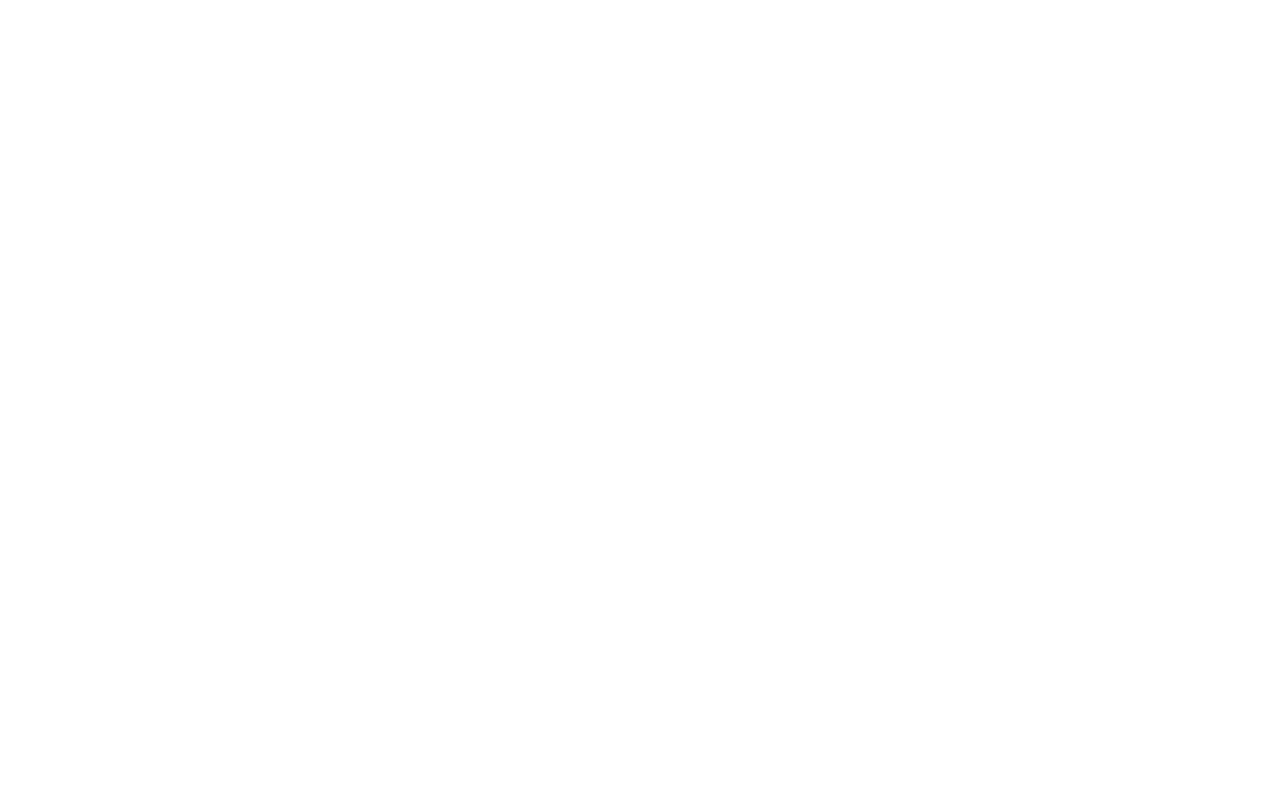
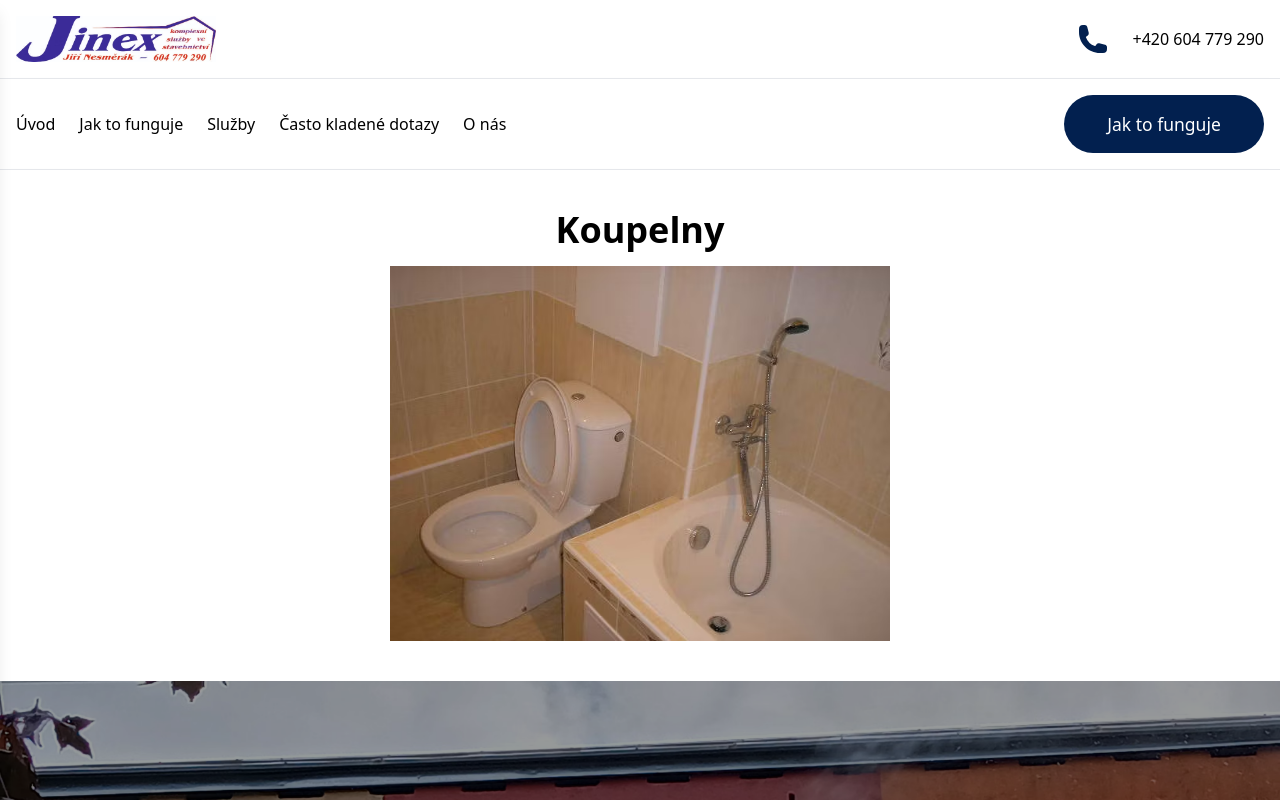
Before and after one commit to Keny2802/jinex, a Next.js app: page /sluzby/koupelny in a window 1280 px wide. Shown: the top 800 px of the page. Built offline with nearby package versions, Linux system fonts and the light colour scheme.

Commit message:
Přidání servicesPagesSet.

```diff
--- a/src/app/components/Logo.tsx
+++ b/src/app/components/Logo.tsx
@@ -1,6 +1,12 @@
+"use client";
+
+import {
+    usePathname
+} from "next/navigation";
 import {
     Fragment
 } from "react";
+import Link from "next/link";
 import clsx from "clsx";
 
 import Img from "./Img";
@@ -23,8 +29,12 @@
     fill,
     className
 } : props) => {
+    const pathName = usePathname();
+    const isHome = pathName === "/" ? "" : "/";
+
     return (
         <Fragment>
+            <Link href={isHome}>
                 <Img
                 {
                     ...(
@@ -41,6 +51,7 @@
                 type={type}
                 className={clsx(className, "logo-component")}
                 />
+            </Link>
         </Fragment>
     );
 };
--- a/src/app/sets/servicePagesSet.ts
+++ b/src/app/sets/servicePagesSet.ts
@@ -1,7 +1,58 @@
 const servicePagesSet = [
     {
-        url: "/sluzby/zemni-prace"
-    }
+        heading: "Výkopové práce",
+        url: "/sluzby/vykopove-prace",
+        src: "/vykopove-prace.avif",
+        alt: "Služba výkopové práce - Jinex.cz | Jiří Nesměrák"
+    },
+    {
+        heading: "Stavební a zámečnické konstrukce",
+        url: "/sluzby/stavebni-a-zamecnicke-kontrukce",
+        src: "/stavebni-a-zamecnicke-konstrukce.avif",
+        alt: "Služba stavební a zamečnické konstrukce - Jinex.cz | Jiří Nesměrák"
+    },
+    {
+        heading: "Společné prostory bytových prostorů",
+        url: "/sluzby/spolecne-prostory-bytovych-domu",
+        src: "/spolecne-prostory-bytovych-prostoru.avif",
+        alt: "Služba společné prostory bytových prostorů - Jinex.cz | Jiří Nesměrák"
+    },
+    {
+        heading: "Rekonstrukce a odizolování základů a kanalizace",
+        url: "/sluzby/rekonstrukce-a-odizolovani-zakladu-a-kanalizace",
+        src: "/rekonstrukce-a-odizolovani-zakladu-a-kanalizace.avif",
+        alt: "Služba rekonstrukce a odizolování základů a kanalizace - Jinex.cz | Jiří Nesměrák"
+    },
+    {
+        heading: "Rekonstrukce fasád a lodžií",
+        url: "/sluzby/rekonstrukce-fasad-a-lodzii",
+        src: "/rekonstrukce-fasad-a-lodzii.avif",
+        alt: "Služba rekonstrukce fasád a lodžií - Jinex.cz | Jiří Nesměrák"
+    },
+    {
+        heading: "Rekonstrukce fasád a lodžií",
+        url: "/sluzby/rekonstrukce-fasad-a-lodzii",
+        src: "/rekonstrukce-fasad-a-lodzii.avif",
+        alt: "Služba rekonstrukce fasád a lodžií - Jinex.cz | Jiří Nesměrák"
+    },
+    {
+        heading: "Rekonstrukce sociálních bytů",
+        url: "/sluzby/rekonstrukce-socialnich-bytu",
+        src: "/rekonstrukce-socialnich-bytu.avif",
+        alt: "Služba rekonstrukce sociálních bytů - Jinex.cz | Jiří Nesměrák"
+    },
+    {
+        heading: "Ploty a terasy",
+        url: "/sluzby/ploty-a-terasy",
+        src: "/ploty-a-terasy.avif",
+        alt: "Služba ploty a terasy - Jinex.cz | Jiří Nesměrák"
+    },
+    {
+        heading: "Koupelny",
+        url: "/sluzby/koupelny",
+        src: "/koupelny.avif",
+        alt: "Služba koupelny - Jinex.cz | Jiří Nesměrák"
+    },
 ];
 
 export default servicePagesSet;
--- a/src/app/sluzby/[pathName]/Content.tsx
+++ b/src/app/sluzby/[pathName]/Content.tsx
@@ -1,10 +1,49 @@
+"use client";
+
 import {
     Fragment
 } from "react";
+import {
+    usePathname,
+} from "next/navigation";
+
+import servicePagesSet from "@/app/sets/servicePagesSet";
+import Header from "@/app/components/Header";
+import Subheader from "@/app/components/Subheader";
+import Wrapper from "@/app/components/Wrapper";
+import Flex from "@/app/components/Flex";
+import Text from "@/app/components/Text";
+import Img from "@/app/components/Img";
+import CtaSect from "@/app/sections/CtaSect";
 
 const Content = () => {
+    const pathName = usePathname();
+
+    const currentPage = servicePagesSet.find((service) => {
+        return service.url === pathName;
+    });
+
     return (
-        <Fragment></Fragment>
+        <Fragment>
+            <Header />
+            <Subheader />
+            <Wrapper className="p-6 md:p-8 lg:p-10 border-t border-gray-200 bg-white shadow-lg">
+                <Flex
+                type="flexCol"
+                className="justify-center items-center text-center">
+                    <Text type="sectionHeading">
+                        {currentPage?.heading}
+                    </Text>
+                    <Img
+                    width={500}
+                    height={500}
+                    src={currentPage?.src || `${currentPage?.src}`}
+                    alt={currentPage?.alt}
+                    />
+                </Flex>
+            </Wrapper>
+            <CtaSect />
+        </Fragment>
     );
 };
 
--- a/src/app/sluzby/[pathName]/page.tsx
+++ b/src/app/sluzby/[pathName]/page.tsx
@@ -2,9 +2,13 @@
     Fragment
 } from "react";
 
+import Content from "./Content";
+
 const Page = () => {
     return (
-        <Fragment></Fragment>
+        <Fragment>
+            <Content />
+        </Fragment>
     );
 };
 
```
Lines whose indentation alone changed are shown as unchanged.
